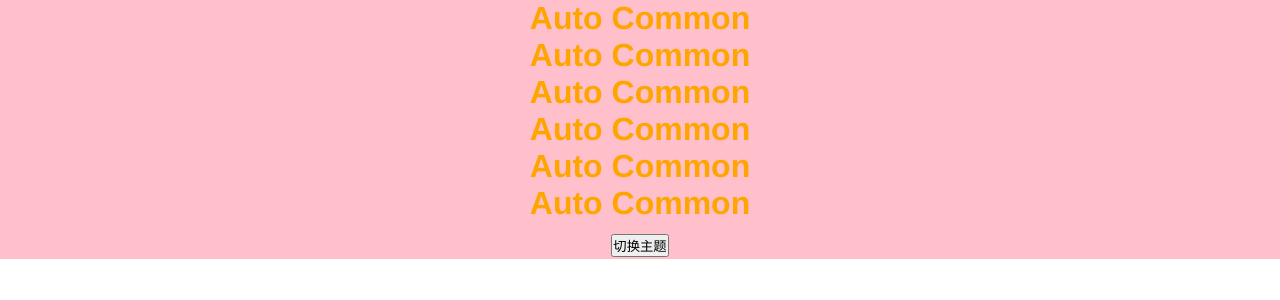
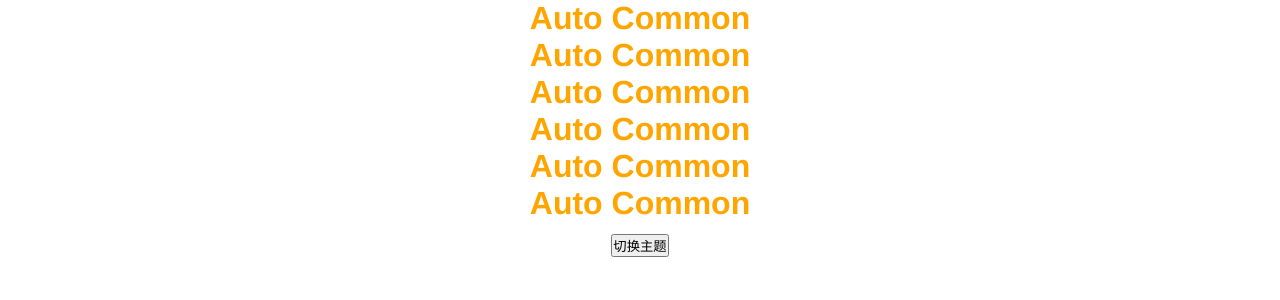
Before and after one commit to Litmee/dream4u, a Vue app: page / in a window 1280 px wide. Shown: the top 300 px of the page. Built offline with nearby package versions, Linux system fonts and the light colour scheme.

Commit message:
App.vue update

```diff
--- a/src/App.vue
+++ b/src/App.vue
@@ -7,17 +7,15 @@
 </template>
 
 <style lang="less">
-@import '@/assets/less/common.less';
 #app {
   position: relative;
   width: 100%;
-  height: auto;
+  height: 100%;
   font-family: Avenir, Helvetica, Arial, sans-serif;
   -webkit-font-smoothing: antialiased;
   -moz-osx-font-smoothing: grayscale;
   text-align: center;
   color: #2c3e50;
-  background-color: @background_color;
 }
 
 nav {
```
